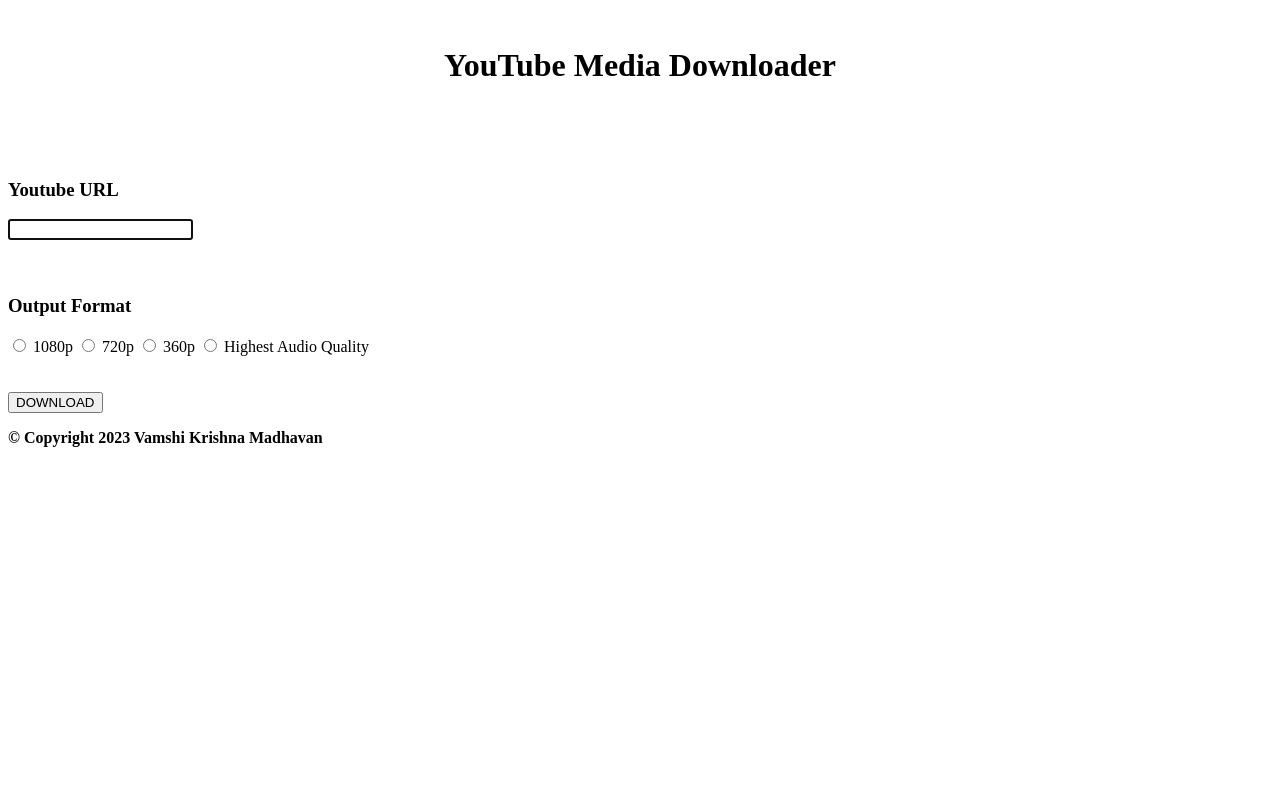
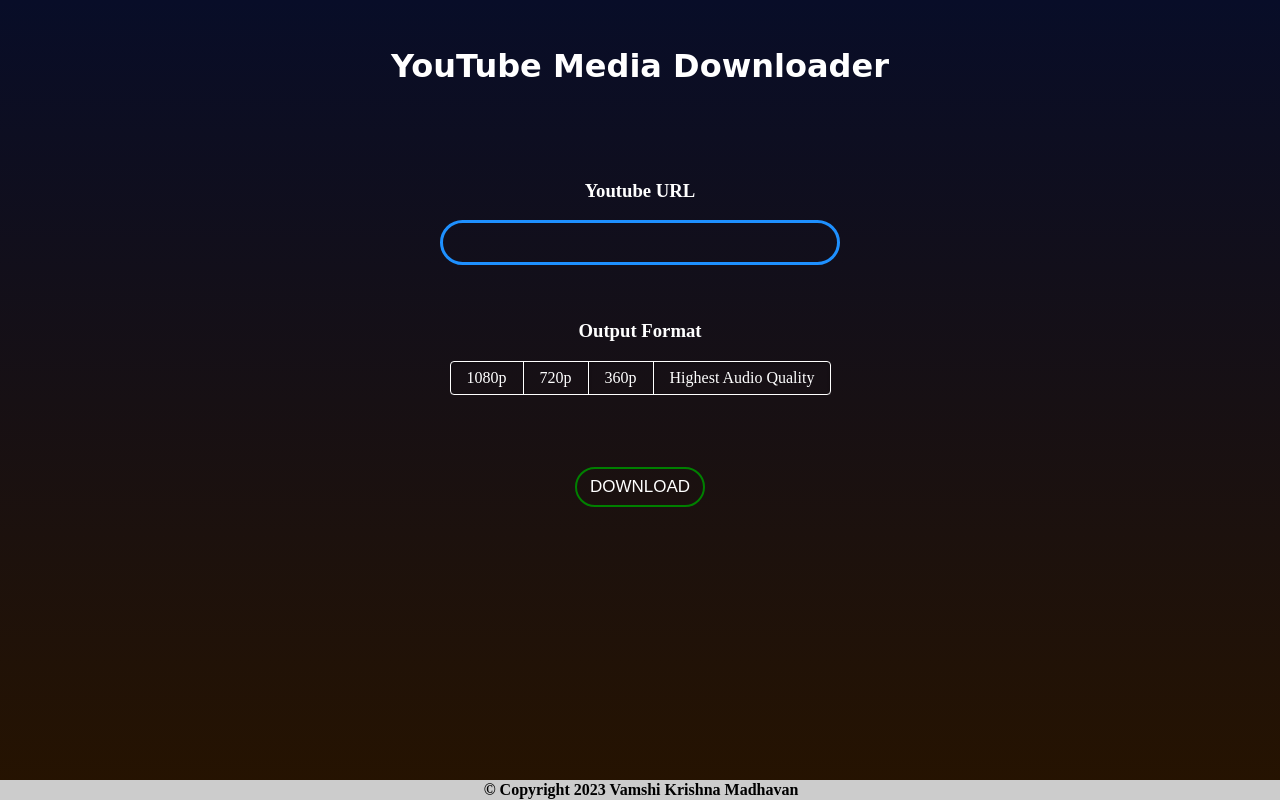
Before and after one commit to mvk-projects/ytload, a Flask app: page / in a window 1280 px wide. Run offline with Flask 2, Linux system fonts and the light colour scheme; some libraries are stand-ins or nearby versions.

Commit message:
updated index.html

```diff
--- a/templates/index.html
+++ b/templates/index.html
@@ -1,19 +1,175 @@
 <html>
-<meta name="viewport" content="width=device-width, initial-scale=1.0">
+<meta name="viewport" content="width=device-width, initial-scale=0.9">
+
 <head>
     <script src="https://code.jquery.com/jquery-1.11.3.js"></script>
-    <link type="text/css" rel="stylesheet" href="{{ url_for('static', filename='main.css') }}">
 </head>
 <title>Youtube Downloader</title>
+<style>
+    h1 {
+        font-family: serif;
+        font-weight: 900;
+    }
+
+    form {
+        color: white;
+    }
+
+    body {
+        height: 20vh;
+        color: #FFF;
+        background: -moz-linear-gradient(top, rgba(8, 13, 40, 1) 0%, rgba(38, 19, 0, 1) 100%);
+        /* FF3.6-15 */
+        background: -webkit-linear-gradient(top, rgba(8, 13, 40, 1) 0%, rgba(38, 19, 0, 1) 100%);
+        /* Chrome10-25,Safari5.1-6 */
+        background: linear-gradient(to bottom, rgba(8, 13, 40, 1) 0%, rgba(38, 19, 0, 1) 100%);
+        /* W3C, IE10+, FF16+, Chrome26+, Opera12+, Safari7+ */
+        ;
+    }
+
+    #m1 {
+        top: 10%;
+        padding: 1em 1.5em;
+        float: right;
+        text-decoration: none;
+        text-transform: uppercase;
+        background-color: black;
+        border: none;
+        color: #ffff4c;
+        padding: 16px 32px;
+        text-align: center;
+        display: inline-block;
+        font-size: 16px;
+        margin: 4px 2px;
+        transition-duration: 0.4s;
+        cursor: pointer;
+    }
+
+    #formclass {
+        align-items: center;
+        text-align: center;
+        left: 40%;
+    }
+
+    #m1:hover {
+        background-color: red;
+        color: white;
+        border: 2px solid white;
+    }
+
+    input#search-bar {
+        margin: 0 auto;
+        width: 400px;
+        height: 45px;
+        padding: 0 20px;
+        background: none;
+        color: white;
+        font-size: 17px;
+        border: 3px solid #1E90FF;
+        border-radius: 25px;
+        outline: none;
+    }
+
+    span {
+        content: "\27A4";
+        font-size: 30px;
+    }
+
+    img[alt="www.000webhost.com"] {
+        display: none;
+    }
+
+    .footer {
+        position: fixed;
+        left: 0;
+        bottom: 0;
+        width: 100%;
+        padding: 1px;
+        background-color: #ccc;
+        color: white;
+        text-align: center;
+    }
+
+    input#bye {
+        border-radius: 20px;
+        width: 130px;
+        padding: 8 13;
+        background: none;
+        color: white;
+        font-size: 17px;
+        border: 2.5px solid green;
+
+        cursor: pointer;
+    }
+
+    input#bye:hover {
+        background: green;
+    }
+
+    h1,
+    h2 {
+        font-family: cursive;
+    }
+
+    .switch-field {
+        display: flex;
+        justify-content: center;
+        align-items: center;
+        margin-bottom: 36px;
+        overflow: hidden;
+    }
+
+    .switch-field input {
+        position: absolute !important;
+        clip: rect(0, 0, 0, 0);
+        height: 1px;
+        width: 1px;
+        border: 0;
+        overflow: hidden;
+    }
+
+    .switch-field label {
+        background-color: none;
+        color: white;
+        font-size: 16px;
+        line-height: 1;
+        text-align: center;
+        padding: 8px 16px;
+        margin-right: -1px;
+        border: 1px solid white;
+        box-shadow: inset 0 1px 3px rgba(0, 0, 0, 0.3), 0 1px rgba(255, 255, 255, 0.1);
+        transition: all 0.1s ease-in-out;
+    }
+
+    .switch-field label:hover {
+        cursor: pointer;
+    }
+
+    .switch-field input:checked+label {
+        background-color: blue;
+        color: white;
+        box-shadow: none;
+    }
+
+    .switch-field label:first-of-type {
+        border-radius: 4px 0 0 4px;
+        color: white;
+    }
+
+    .switch-field label:last-of-type {
+        border-radius: 0 4px 4px 0;
+        color: white;
+    }
+</style>
 
 <body>
-    <br />
+    <br>
     <form action="/output" id="formclass" method="post">
-        <h1 align="center">YouTube Media Downloader</h1><br /><br /><br />
+        <h1 align="center">YouTube Media Downloader</h1><br><br><br>
         <h3>Youtube URL</h3>
         <input onclick="paste(this)" type="url" name="search-bar" id="search-bar" onfocus="this.placeholder=''"
             onblur="this.placeholder='Type URL like  https://www.youtube.com'" spellcheck="value" autofocus="autofocus"
-            required><br /><br /><br />
+            required><br><br><br>
         <h3>Output Format</h3>
         <div class="switch-field">
             <input type="radio" id="radio-three" name="switch-two" value="1080p" />
@@ -25,13 +181,54 @@
             <input type="radio" id="radio-six" name="switch-two" value="haq" />
             <label for="radio-six">Highest Audio Quality</label>
         </div>
-        <br /><br />
+        <br><br>
         <input type="button" id="bye" onclick="submitForm(event)" value="DOWNLOAD">
     </form>
     <div class="footer">
         <footer style="color:black;font-weight:600;">&copy; Copyright 2023 Vamshi Krishna Madhavan</footer>
     </div>
-    <script src="{{ url_for('static', filename='main.js') }}"></script>
+    <script>
+
+        function submitForm(e) {
+            var text = document.getElementById("search-bar").value;
+            var formats = document.getElementsByName('switch-two');
+            var selectedFormat = ""
+            for (i = 0; i < formats.length; i++) {
+                if (formats[i].checked)
+                    selectedFormat = (formats[i].value == "haq") ? "Audio Only" : "Video + Audio";
+            }
+            $.getJSON('https://noembed.com/embed',
+                { format: 'json', url: text }, function (data) {
+                    if (!confirm('Do you want to Download : ' + data.title + ' ? \n\nFormat : ' + selectedFormat)) {
+                        e.preventDefault();
+                    }
+                    else {
+                        document.getElementById("formclass").submit();
+                    }
+                });
+        }
+
+        function matchYoutubeUrl(url) {
+            var p = /^(?:https?:\/\/)?(?:m\.|www\.)?(?:youtu\.be\/|youtube\.com\/(?:embed\/|v\/|watch\?v=|watch\?.+&v=))((\w|-){11})(?:\S+)?$/;
+            if (url.match(p)) {
+                return url.match(p)[1];
+            }
+            return false;
+        }
+
+        async function paste(input) {
+            const text = await navigator.clipboard.readText();
+            if (matchYoutubeUrl(text)){
+                input.value = text;
+            }
+        }
+
+
+
+
+
+
+    </script>
 </body>
 
 </html>
```
